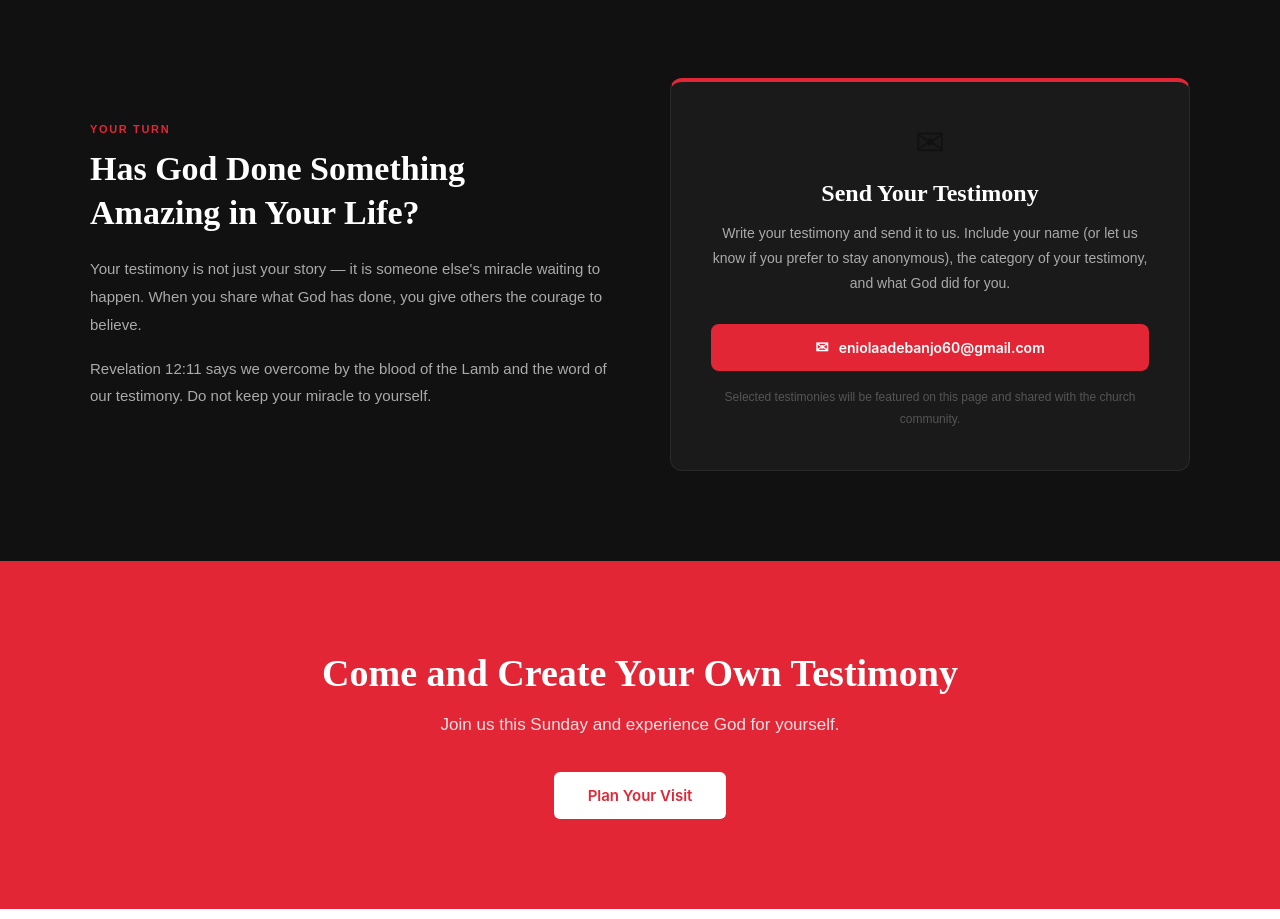
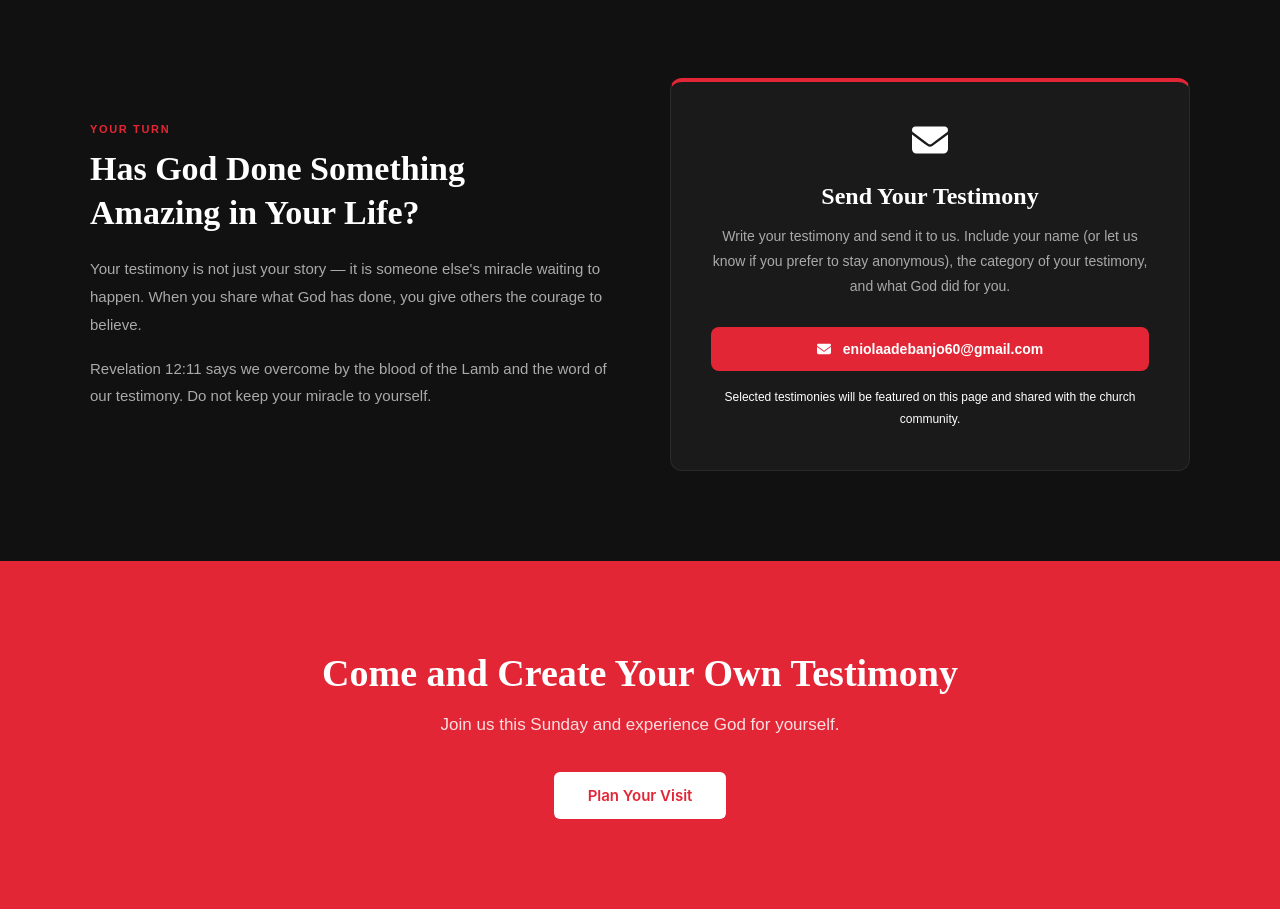
Before and after one commit to eniolaadebanjo60-afk/LFC, a React (Vite) app in the folder Church-Website/: page /testimonies in a window 1280 px wide. Shown: the part 1560-2479 px from the top of the page. Built offline with nearby package versions, Linux system fonts and the light colour scheme; a web font is replaced by a local one.

Commit message:
fix: testimonies page

```diff
--- a/Church-Website/src/pages/Testimonies.css
+++ b/Church-Website/src/pages/Testimonies.css
@@ -253,6 +253,9 @@
   font-size: 36px;
   margin-bottom: 16px;
 }
+.share-card-icon svg{
+  color: #fff;
+}
 
 .share-card h3 {
   font-family: 'Playfair Display', serif;
@@ -272,7 +275,7 @@
   display: flex;
   align-items: center;
   justify-content: center;
-  gap: 10px;
+  gap: 12px;
   background: #E32636;
   color: #fff;
   text-decoration: none;
@@ -280,9 +283,7 @@
   border-radius: 8px;
   font-size: 14px;
   font-weight: 600;
-  font-family: 'Inter', sans-serif;
   transition: background 0.2s ease;
-  word-break: break-all;
   margin-bottom: 16px;
 }
 
@@ -291,13 +292,14 @@
 }
 
 .email-icon {
-  font-size: 16px;
-  flex-shrink: 0;
+  display: flex;
+  gap: 7px;
+  align-items: center;
 }
 
 .share-note {
   font-size: 12px !important;
-  color: #555 !important;
+  color: #fff !important;
   margin: 0 !important;
 }
 
--- a/Church-Website/src/pages/Testimonies.jsx
+++ b/Church-Website/src/pages/Testimonies.jsx
@@ -1,5 +1,6 @@
 import './Testimonies.css';
 import { useState } from 'react';
+import { FaEnvelope } from 'react-icons/fa6';
 
 const testimonies = [
   {
@@ -129,7 +130,7 @@ function Testimonies() {
           </div>
           <div className="share-right">
             <div className="share-card">
-              <div className="share-card-icon">✉</div>
+              <div className="share-card-icon"><FaEnvelope></FaEnvelope></div>
               <h3>Send Your Testimony</h3>
               <p>
                 Write your testimony and send it to us. Include your name
@@ -138,10 +139,9 @@ function Testimonies() {
               </p>
               <a
                 href="mailto:eniolaadebanjo60@gmail.com?subject=My Testimony&body=Name: %0ACategory: %0AMyTestimony: "
-                className="share-email-btn"
-              >
-                <span className="email-icon">✉</span>
-                eniolaadebanjo60@gmail.com
+                className="share-email-btn">
+                  <FaEnvelope></FaEnvelope>
+                  <span className='email-text'>eniolaadebanjo60@gmail.com</span>
               </a>
               <p className="share-note">
                 Selected testimonies will be featured on this page and
```
